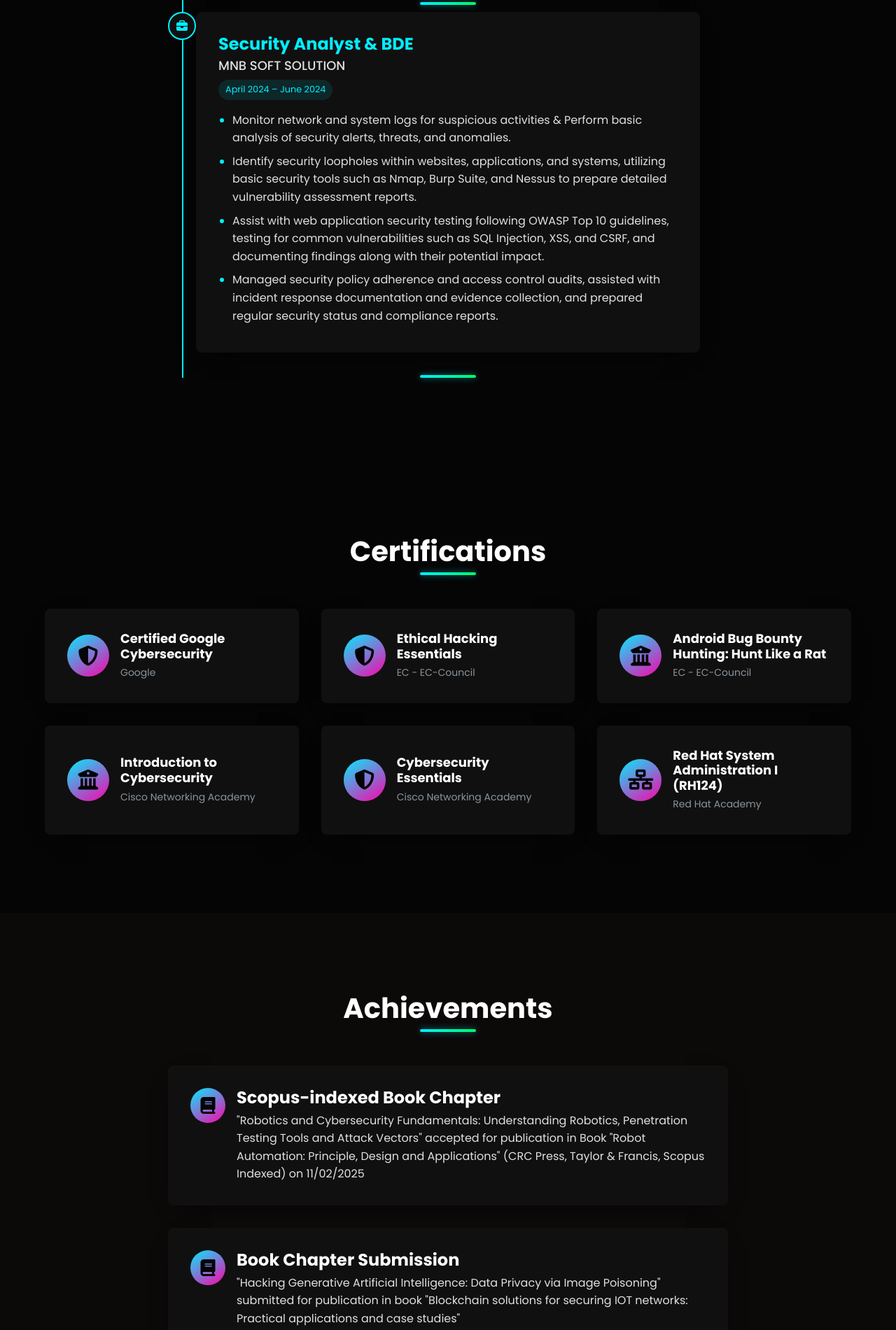
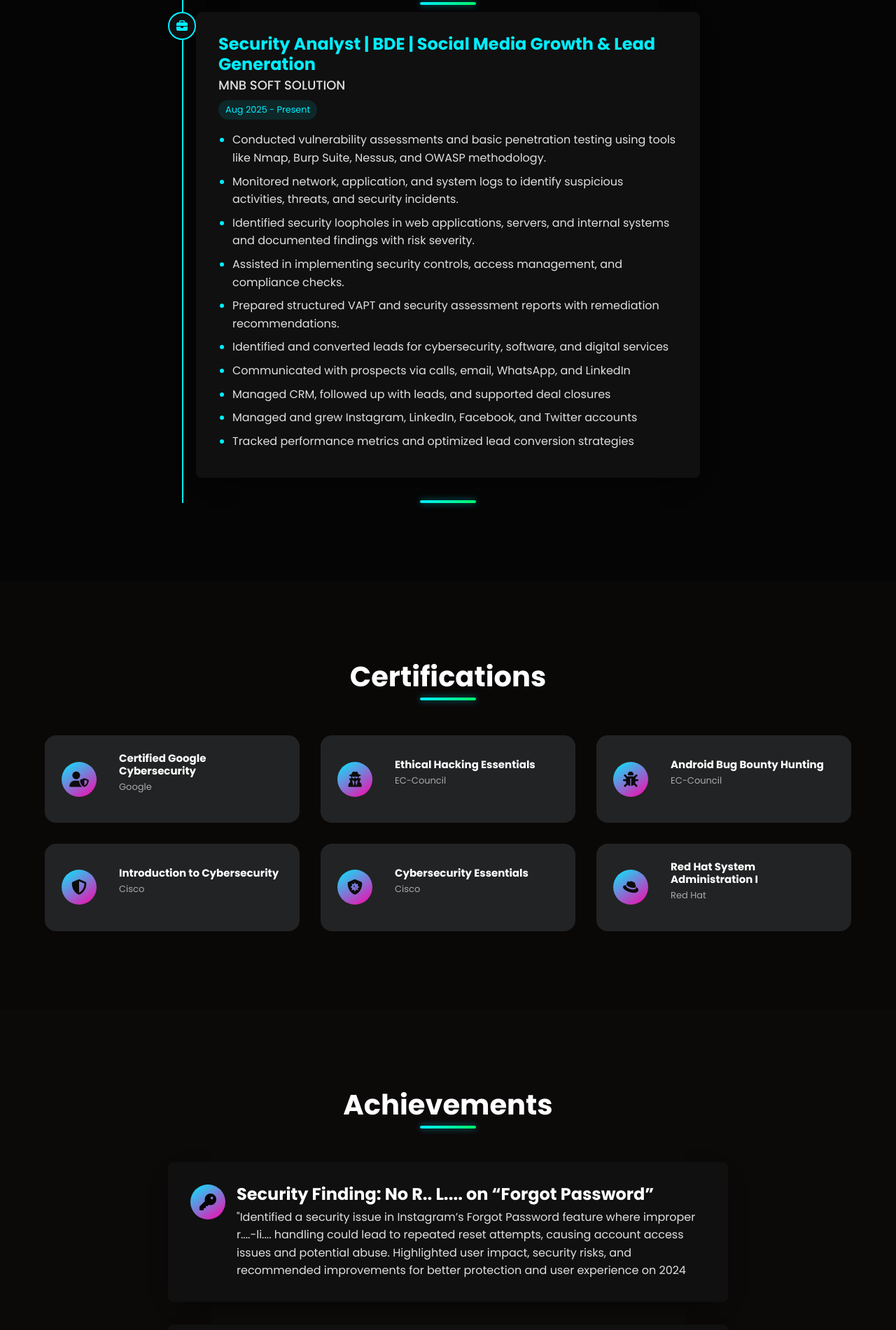
Before and after one commit to ZeRo9cyber/PranshuPortfolio, a plain HTML site: page index.html in a window 1280 px wide. Shown: the part 5496-7397 px from the top of the page at 70% size. Drawn offline with Linux system fonts and the light colour scheme.

Commit message:
Updated portfolio

```diff
--- a/index.html
+++ b/index.html
@@ -337,14 +337,20 @@
                     <i class="fas fa-briefcase"></i>
                 </div>
                 <div class="timeline-content">
-                    <h3>Security Analyst & BDE </h3>
+                    <h3>Security Analyst | BDE | Social Media Growth & Lead Generation </h3>
                     <h4> MNB SOFT SOLUTION </h4>
-                    <span class="timeline-date">April 2024 – June 2024</span>
+                    <span class="timeline-date">Aug 2025 - Present</span>
                     <ul>
-                         <li>Monitor network and system logs for suspicious activities & Perform basic analysis of security alerts, threats, and anomalies.</li>
-                        <li>Identify security loopholes within websites, applications, and systems, utilizing basic security tools such as Nmap, Burp Suite, and Nessus to prepare detailed vulnerability assessment reports.</li>
-                        <li>Assist with web application security testing following OWASP Top 10 guidelines, testing for common vulnerabilities such as SQL Injection, XSS, and CSRF, and documenting findings along with their potential impact.</li>
-                        <li>Managed security policy adherence and access control audits, assisted with incident response documentation and evidence collection, and prepared regular security status and compliance reports.</li>
+                        <li>Conducted vulnerability assessments and basic penetration testing using tools like Nmap, Burp Suite, Nessus, and OWASP methodology.</li>
+                        <li>Monitored network, application, and system logs to identify suspicious activities, threats, and security incidents.</li>
+                        <li>Identified security loopholes in web applications, servers, and internal systems and documented findings with risk severity.</li>
+                        <li>Assisted in implementing security controls, access management, and compliance checks.</li>
+                        <li>Prepared structured VAPT and security assessment reports with remediation recommendations.</li>
+                        <li>Identified and converted leads for cybersecurity, software, and digital services</li>
+                        <li>Communicated with prospects via calls, email, WhatsApp, and LinkedIn</li>
+                        <li>Managed CRM, followed up with leads, and supported deal closures</li>
+                        <li>Managed and grew Instagram, LinkedIn, Facebook, and Twitter accounts</li>
+                        <li>Tracked performance metrics and optimized lead conversion strategies</li>
                     </ul>
                 </div>
             </div>
@@ -363,84 +369,107 @@
             <h2>Certifications</h2>
             <div class="underline"></div>
         </div>
+
         <div class="certifications-grid">
+
+            <!-- CARD 1 -->
+            <div class="certification-card">
+                <div class="certification-logo">
+                    <i class="fas fa-user-shield"></i>
+                </div>
+                <div class="certification-content">
+                    <h3>Certified Google Cybersecurity</h3>
+                    <p>Google</p>
+                </div>
+
+                <!-- POPUP CERTIFICATE -->
+                <div class="certificate-preview">
+                    <img src="images/google-cert.png" alt="Google Certificate">
+                </div>
+            </div>
+
+            <!-- CARD 2 -->
+            <div class="certification-card">
+                <div class="certification-logo">
+                    <i class="fas fa-user-secret"></i>
+                </div>
+                <div class="certification-content">
+                    <h3>Ethical Hacking Essentials</h3>
+                    <p>EC-Council</p>
+                </div>
+
+                <div class="certificate-preview">
+                    <img src="images/ethical-hacking.png" alt="Ethical Hacking">
+                </div>
+            </div>
+
+            <!-- CARD 3 -->
+            <div class="certification-card">
+                <div class="certification-logo">
+                    <i class='fas fa-bug'></i>
+                </div>
+                <div class="certification-content">
+                    <h3>Android Bug Bounty Hunting</h3>
+                    <p>EC-Council</p>
+                </div>
+
+                <div class="certificate-preview">
+                    <img src="images/bug-bounty.png" alt="Bug Bounty">
+                </div>
+            </div>
+
+            <!-- CARD 4 -->
             <div class="certification-card">
                 <div class="certification-logo">
                     <i class="fas fa-shield-alt"></i>
                 </div>
                 <div class="certification-content">
-                        <h3>Certified Google Cybersecurity</h3>
-                        <p>Google</p>
+                    <h3>Introduction to Cybersecurity</h3>
+                    <p>Cisco</p>
+                </div>
+
+                <div class="certificate-preview">
+                    <img src="images/cisco-intro.png" alt="Cisco Intro">
                 </div>
             </div>
+
+            <!-- CARD 5 -->
             <div class="certification-card">
                 <div class="certification-logo">
-                        <i class="fas fa-shield-alt"></i>
-                    </div>
-                    <div class="certification-content">
-                        <h3>Ethical Hacking Essentials</h3>
-                        <p>EC - EC-Council</p>
-                    </div>
-                </div>
-                <div class="certification-card">
-                    <div class="certification-logo">
-                        <i class="fas fa-university"></i>
-                    </div>
-                    <div class="certification-content">
-                        <h3>Android Bug Bounty Hunting: Hunt Like a Rat</h3>
-                        <p>EC - EC-Council</p>
-                    </div>
-                </div>
-                <div class="certification-card">
-                    <div class="certification-logo">
-                        <i class="fas fa-university"></i>
-                    </div>
-                    <div class="certification-content">
-                        <h3>Introduction to Cybersecurity</h3>
-                        <p>Cisco Networking Academy</p>
-                    </div>
-                </div>
-                <div class="certification-card">
-                    <div class="certification-logo">
-                        <i class="fas fa-shield-alt"></i>
+                    <i class="fas fa-shield-virus"></i>
                 </div>
                 <div class="certification-content">
                     <h3>Cybersecurity Essentials</h3>
-                        <p>Cisco Networking Academy</p>
+                    <p>Cisco</p>
+                </div>
+
+                <div class="certificate-preview">
+                    <img src="images/cisco-essentials.png" alt="Cisco Essentials">
                 </div>
             </div>
+
+            <!-- CARD 6 -->
             <div class="certification-card">
                 <div class="certification-logo">
-                        <i class="fas fa-network-wired"></i>
+                    <i class="fab fa-redhat"></i>
                 </div>
                 <div class="certification-content">
-                        <h3>Red Hat System Administration I (RH124)</h3>
-                        <p>Red Hat Academy</p>
+                    <h3>Red Hat System Administration I</h3>
+                    <p>Red Hat</p>
+                </div>
+
+                <div class="certificate-preview">
+                    <img src="images/redhat.png" alt="Red Hat">
                 </div>
             </div>
-                <!-- <div class="certification-card">
-                    <div class="certification-logo">
-                        <i class="fab fa-aws"></i>
-                    </div>
-                    <div class="certification-content">
-                        <h3>--------</h3>
-                        <p>Amazon Web Services</p>
-                    </div>
-                </div>
-                <div class="certification-card">
-                    <div class="certification-logo">
-                        <i class="fas fa-paper-plane"></i>
-                    </div>
-                    <div class="certification-content">
-                        <h3>------- </h3>
-                        <p></p>
-                    </div>
-                </div> -->
+
         </div>
     </div>
 </section>
 
+
     <!-- Achievements Section -->
+
     <section id="achievements" class="achievements">
         <div class="container">
             <div class="section-header">
@@ -450,11 +479,11 @@
             <div class="achievements-list">
                 <div class="achievement-item">
                     <div class="achievement-icon">
-                        <i class="fas fa-book"></i>
+                        <i class="fas fa-key"></i>
                     </div>
                     <div class="achievement-content">
-                        <h3>Scopus-indexed Book Chapter</h3>
-                        <p>"Robotics and Cybersecurity Fundamentals: Understanding Robotics, Penetration Testing Tools and Attack Vectors" accepted for publication in Book "Robot Automation: Principle, Design and Applications" (CRC Press, Taylor & Francis, Scopus Indexed) on 11/02/2025</p>
+                        <h3>Security Finding: No R.. L.... on “Forgot Password”</h3>
+                        <p>"Identified a security issue in Instagram’s Forgot Password feature where improper r....-li.... handling could lead to repeated reset attempts, causing account access issues and potential abuse. Highlighted user impact, security risks, and recommended improvements for better protection and user experience on 2024 </p>
                     </div>
                 </div>
                 <div class="achievement-item">
@@ -462,8 +491,8 @@
                         <i class="fas fa-book"></i>
                     </div>
                     <div class="achievement-content">
-                        <h3>Book Chapter Submission</h3>
-                        <p>"Hacking Generative Artificial Intelligence: Data Privacy via Image Poisoning" submitted for publication in book "Blockchain solutions for securing IOT networks: Practical applications and case studies"</p>
+                        <h3>Security Finding: Session Not Invalidated on Logout (Co.....ed Session Issue)</h3>
+                        <p>"Identified a session management vulnerability where co......ed sessions remained active after user logout. Highlighted risks of unauthorized access, data exposure, and compliance concerns, and recommended proper co... invalidation and backend session termination to improve application security."</p>
                     </div>
                 </div>
                 <div class="achievement-item">
@@ -471,8 +500,8 @@
                         <i class="fas fa-newspaper"></i>
                     </div>
                     <div class="achievement-content">
-                        <h3>Publications in InfoSec WriteUps and System Weakness</h3>
-                        <p>Published multiple cybersecurity and scripting-related articles on Medium, featured in renowned publications like InfoSec Write-Ups and System Weakness</p>
+                        <h3>Cisco CyberOps Certification Training</h3>
+                        <p>Completed hands-on training in security operations covering threat analysis, incident detection, SIEM monitoring, network security, and SOC workflows to identify, analyze, and respond to cybersecurity threats effectively.</p>
                     </div>
                 </div>
                 <div class="achievement-item">
@@ -480,8 +509,8 @@
                         <i class="fas fa-trophy"></i>
                     </div>
                     <div class="achievement-content">
-                        <h3>Top 10 at Hacknovate 5.0</h3>
-                        <p>Secured Top 10 (Offline Category) in Hacknovate 5.0, May 2024, with Team API Alchemist at ABES IT, Ghaziabad</p>
+                        <h3>EC-Council | Ethical Hacking & Android Bug Bounty Training</h3>
+                        <p>Completed hands-on training in ethical hacking and Android bug bounty hunting, covering reconnaissance, vulnerability assessment, mobile application security testing, exploitation techniques, and real-world bug bounty methodologies aligned with industry standards.</p>
                     </div>
                 </div>
                 <div class="achievement-item">
@@ -489,8 +518,8 @@
                         <i class="fas fa-award"></i>
                     </div>
                     <div class="achievement-content">
-                        <h3>Global Top 2% on TryHackMe</h3>
-                        <p>Ranked in the Global Top 2% on TryHackMe, showcasing expertise in cybersecurity, ethical hacking, and VAPT through solving advanced, real-world challenges</p>
+                        <h3>Google Cybersecurity Professional Certificate</h3>
+                        <p>Completed an 8-course professional certification program covering cybersecurity fundamentals, risk management, network security, Linux, SQL, SIEM tools, intrusion detection systems (IDS), and Python automation. Gained hands-on experience in threat detection, incident response, and preparing for entry-level cybersecurity roles.</p>
                     </div>
                 </div>
             </div>
@@ -765,5 +794,13 @@
     </div>
 
     <script src="script.js"></script>
+
+
+    <div id="certificatePopup" class="certificate-popup">
+        <div class="popup-content">
+            <img id="popupImage" src="" alt="Certificate">
+        </div>
+    </div>
+
 </body>
 </html>
--- a/style.css
+++ b/style.css
@@ -752,64 +752,139 @@ nav {
     color: var(--text-secondary);
 }
 
-/* Certifications Section */
+/*  CERTIFICATIONS  */
 
 .certifications {
-    background-color: var(--primary-dark);
-    padding: var(--spacing-xl) 0;
+    padding: 80px 0;
+    background: #0a0807;
 }
 
 .certifications-grid {
     display: grid;
-    grid-template-columns: repeat(auto-fill, minmax(280px, 1fr));
-    gap: var(--spacing-m);
-}
-
+    grid-template-columns: repeat(3, 1fr);
+    gap: 30px;
+    margin-top: 50px;
+}
+
+/* CARD */
 .certification-card {
-    background-color: var(--tertiary-dark);
-    border-radius: var(--border-radius);
-    padding: var(--spacing-m);
-    display: flex;
-    align-items: center;
-    box-shadow: var(--box-shadow);
-    transition: var(--transition);
+    background: #222324;
+    border-radius: 16px;
+    padding: 24px;
+    display: flex;
+    align-items: center;
+    gap: 16px;
+    position: relative;
+    overflow: visible; /* IMPORTANT */
+    cursor: pointer;
+    transition: transform 0.3s ease;
 }
 
 .certification-card:hover {
-    transform: translateY(-5px);
-    box-shadow: 0 15px 30px -10px rgba(0, 0, 0, 0.8);
-}
+    transform: translateY(-6px);
+}
+
+/* ICON */
 
 .certification-logo {
-    width: 60px;
-    height: 60px;
+    background: linear-gradient(145deg, var(--accent-color), var(--accent-color-3));
+    color: var(--primary-dark);
+    width: 50px;
+    height: 50px;
     border-radius: 50%;
-    background: linear-gradient(145deg, var(--accent-color), var(--accent-color-3));
+    display: flex;
+    align-items: center;
+    justify-content: center;
     margin-right: var(--spacing-s);
-    display: flex;
-    align-items: center;
-    justify-content: center;
     flex-shrink: 0;
 }
 
 .certification-logo i {
-    color: var(--primary-dark);
-    font-size: 1.8rem;
-}
-
-.certification-content {
-    flex-grow: 1;
-}
-
+    font-size: 22px;
+    color: #0c0c0c;
+}
+
+
+/* TEXT */
 .certification-content h3 {
-    font-size: var(--fs-s);
-    margin-bottom: 5px;
+    font-size: 15px;
+    margin: 0;
+    color: #fff;
 }
 
 .certification-content p {
-    color: var(--text-muted);
-    font-size: var(--fs-xs);
-    margin-bottom: 0;
+    font-size: 13px;
+    color: #aaa;
+    margin-top: 4px;
+}
+
+/*  POPUP CERTIFICATE */
+
+.certificate-preview {
+    position: absolute;
+    left: 50%;
+    top: 0;
+    transform: translateX(-50%) scale(0.8);
+    width: 360px;
+    background: #000;
+    border-radius: 14px;
+    box-shadow: 0 25px 60px rgba(0,0,0,0.8);
+    opacity: 0;
+    visibility: hidden;
+    z-index: 999;
+    transition: all 0.35s ease;
+}
+
+.certificate-preview img {
+    width: 100%;
+    height: auto;
+    border-radius: 14px;
+}
+
+/* HOVER EFFECT */
+.certification-card:hover .certificate-preview {
+    opacity: 1;
+    visibility: visible;
+    transform: translateX(-50%) translateY(-260px) scale(1);
+}
+
+/*  RESPONSIVE  */
+
+@media (max-width: 900px) {
+    .certifications-grid {
+        grid-template-columns: repeat(2, 1fr);
+    }
+
+    .certificate-preview {
+        width: 300px;
+        transform: translateX(-50%) translateY(-230px) scale(1);
+    }
+}
+
+@media (max-width: 600px) {
+    .certifications-grid {
+        grid-template-columns: 1fr;
+    }
+
+    .certificate-preview {
+        width: 260px;
+        transform: translateX(-50%) translateY(-210px) scale(1);
+    }
+}
+
+
+/* mobile lapop*/
+
+@media (max-width: 900px) {
+    .certifications-grid {
+        grid-template-columns: repeat(2, 1fr);
+    }
+}
+
+@media (max-width: 600px) {
+    .certifications-grid {
+        grid-template-columns: 1fr;
+    }
 }
 
 /* Achievements Section */
```
Also changed, not shown: images/Certificate Ethical_Hacking_for_Beginners_3632665-1_page-0001.jpg (added), images/Pranshu verman AWS Course Data analy Completion Certificate_page-0001.jpg (added), images/Pranshu verman AWS Course Iot analystic Completion Certificate_page-0001.jpg (added), images/bug-bounty.png (added), images/cisco-essentials.png (added), images/cisco-intro.png (added), images/ethical-hacking.png (added), images/google-cert.png (added), images/redhat.png (added). Lines whose indentation alone changed are shown as unchanged.
